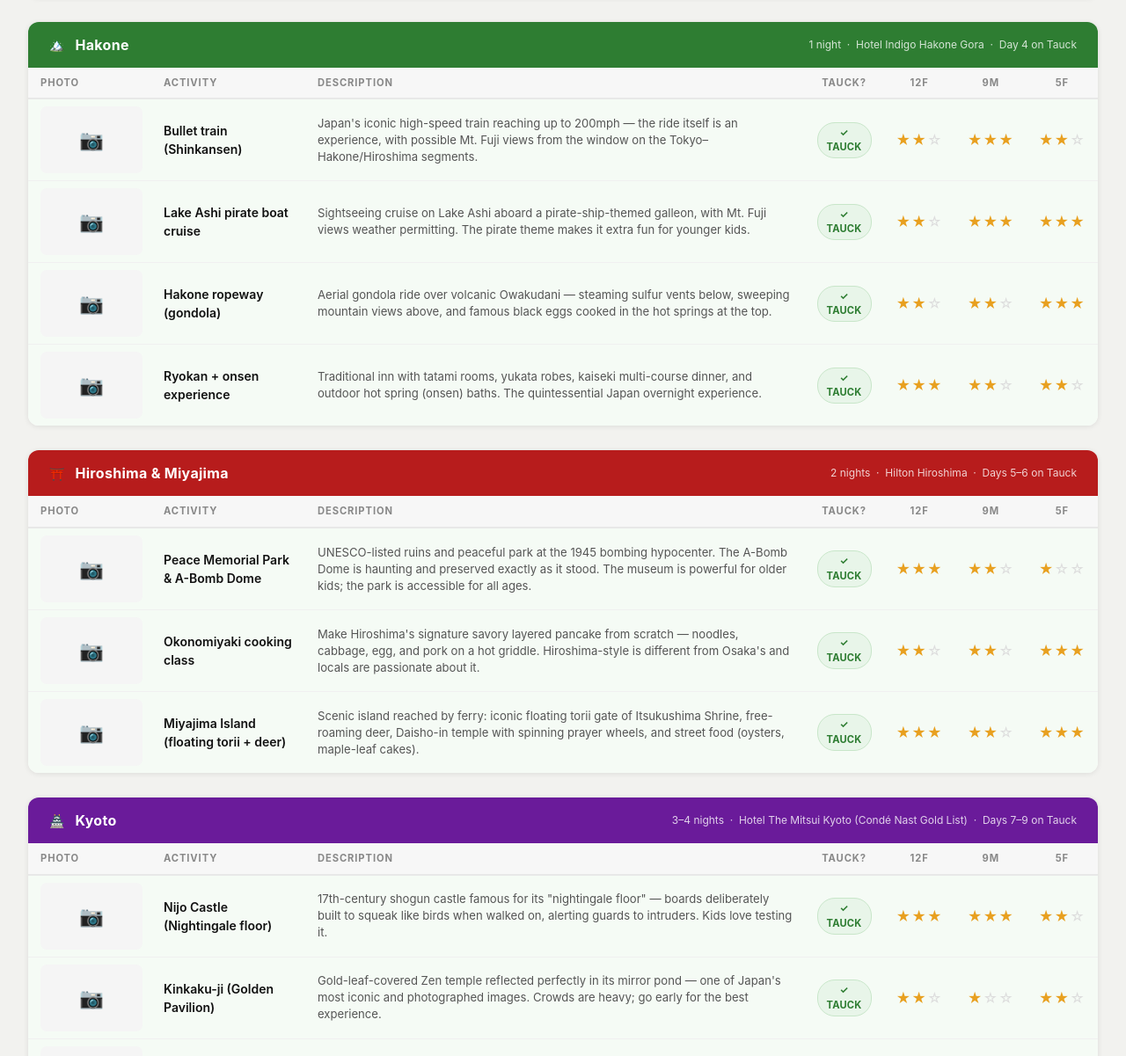
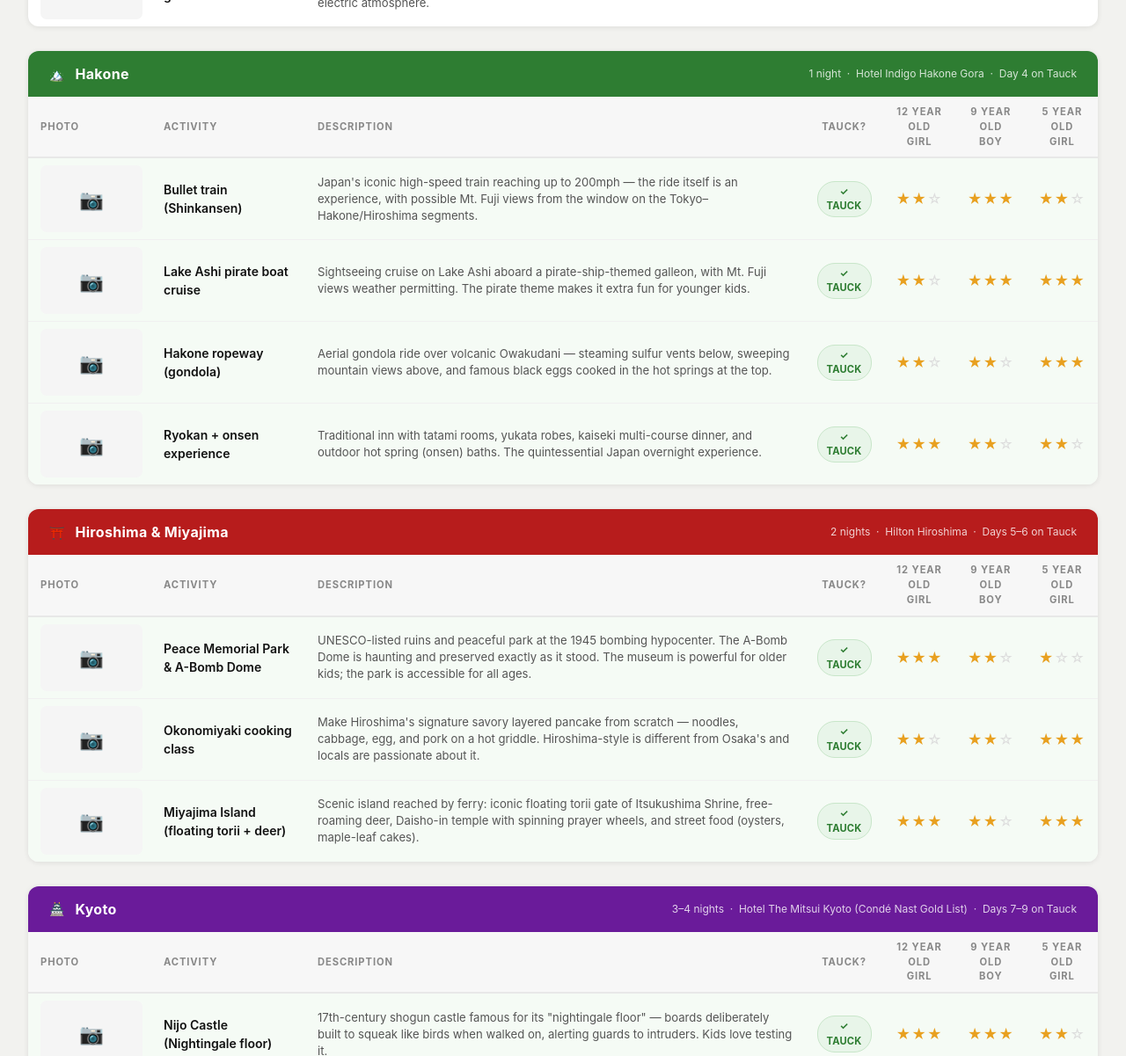
Before and after one commit to mattallgeier/japan-2027, a plain HTML site: page index.html in a window 1280 px wide. Shown: the part 1145-2346 px from the top of the page at 88% size. Drawn offline with Linux system fonts and the light colour scheme; no server answers.

Commit message:
Add files via upload

```diff
--- a/index.html
+++ b/index.html
@@ -249,9 +249,9 @@
           <th style="width:175px">Activity</th>
           <th>Description</th>
           <th class="center">Tauck?</th>
-          <th class="center">12F</th>
-          <th class="center">9M</th>
-          <th class="center">5F</th>
+          <th class="center">12 year old girl</th>
+          <th class="center">9 year old boy</th>
+          <th class="center">5 year old girl</th>
         </tr>
       </thead>
       <tbody>
@@ -354,9 +354,9 @@
           <th style="width:175px">Activity</th>
           <th>Description</th>
           <th class="center">Tauck?</th>
-          <th class="center">12F</th>
-          <th class="center">9M</th>
-          <th class="center">5F</th>
+          <th class="center">12 year old girl</th>
+          <th class="center">9 year old boy</th>
+          <th class="center">5 year old girl</th>
         </tr>
       </thead>
       <tbody>
@@ -414,9 +414,9 @@
           <th style="width:175px">Activity</th>
           <th>Description</th>
           <th class="center">Tauck?</th>
-          <th class="center">12F</th>
-          <th class="center">9M</th>
-          <th class="center">5F</th>
+          <th class="center">12 year old girl</th>
+          <th class="center">9 year old boy</th>
+          <th class="center">5 year old girl</th>
         </tr>
       </thead>
       <tbody>
@@ -465,9 +465,9 @@
           <th style="width:175px">Activity</th>
           <th>Description</th>
           <th class="center">Tauck?</th>
-          <th class="center">12F</th>
-          <th class="center">9M</th>
-          <th class="center">5F</th>
+          <th class="center">12 year old girl</th>
+          <th class="center">9 year old boy</th>
+          <th class="center">5 year old girl</th>
         </tr>
       </thead>
       <tbody>
@@ -570,9 +570,9 @@
           <th style="width:175px">Activity</th>
           <th>Description</th>
           <th class="center">Tauck?</th>
-          <th class="center">12F</th>
-          <th class="center">9M</th>
-          <th class="center">5F</th>
+          <th class="center">12 year old girl</th>
+          <th class="center">9 year old boy</th>
+          <th class="center">5 year old girl</th>
         </tr>
       </thead>
       <tbody>
@@ -603,9 +603,9 @@
           <th style="width:175px">Activity</th>
           <th>Description</th>
           <th class="center">Tauck?</th>
-          <th class="center">12F</th>
-          <th class="center">9M</th>
-          <th class="center">5F</th>
+          <th class="center">12 year old girl</th>
+          <th class="center">9 year old boy</th>
+          <th class="center">5 year old girl</th>
         </tr>
       </thead>
       <tbody>
```
